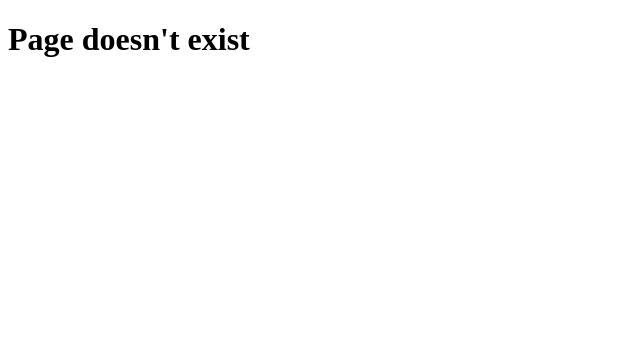
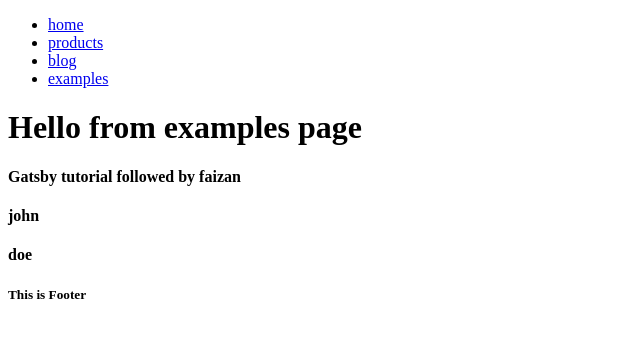
Before and after one commit to mfaizan1/gatsby-part-1, a Gatsby site: page /examples in a window 1280 px wide. Before the commit this address had no page. Shown: the whole page, without its empty margins (0-640 px from the left). Built offline with nearby package versions, Linux system fonts and the light colour scheme; Gatsby itself is replaced by a stand-in of ours.

Commit message:
fetch data with graphql and useStaticQuery

```diff
--- /dev/null
+++ b/src/Examples/Header.js
@@ -0,0 +1,31 @@
+import React from "react"
+import { useStaticQuery, graphql } from "gatsby"
+const grapqlQuery = graphql`
+  {
+    site {
+      siteMetadata {
+        author
+        data
+        description
+        title
+        person {
+          fisrtName
+          lastName
+        }
+      }
+    }
+  }
+`
+
+const Header = () => {
+  const data = useStaticQuery(grapqlQuery)
+  return (
+    <>
+      <h4>{data.site.siteMetadata.title}</h4>
+      <h4>{data.site.siteMetadata.person.fisrtName}</h4>
+      <h4>{data.site.siteMetadata.person.lastName}</h4>
+    </>
+  )
+}
+
+export default Header
--- a/src/components/Navbar.js
+++ b/src/components/Navbar.js
@@ -13,6 +13,9 @@ function Navbar() {
         <li>
           <Link to="/blog">blog</Link>
         </li>
+        <li>
+          <Link to="/examples">examples</Link>
+        </li>
       </ul>
     </nav>
   )
--- /dev/null
+++ b/src/pages/examples.js
@@ -0,0 +1,12 @@
+import React from "react"
+import { LayoutWrapper } from "../components"
+import Header from "../Examples/Header"
+
+export default function blog() {
+  return (
+    <LayoutWrapper>
+      <h1>Hello from examples page</h1>
+      <Header />
+    </LayoutWrapper>
+  )
+}
```
